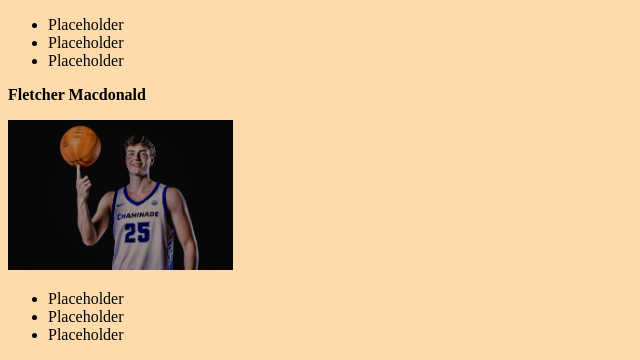
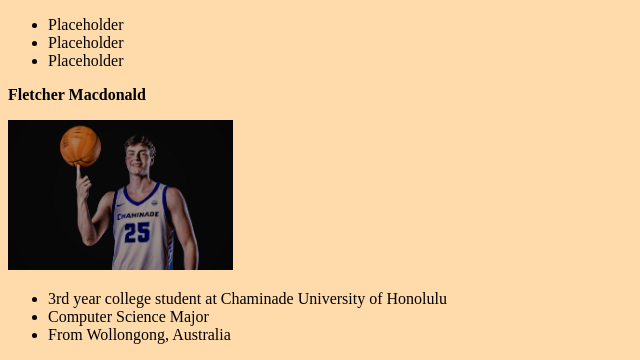
Before and after one commit to FletcherMacDonald/CS400-Final-Project, a Flask app: page /about-us-page in a window 1280 px wide. Shown: the part 542-902 px from the top of the page, without its empty margins (0-640 px from the left). Run offline with Flask 3, Linux system fonts and the light colour scheme.

Commit message:
added personal info

```diff
--- a/templates/about-us.html
+++ b/templates/about-us.html
@@ -25,9 +25,9 @@
     <p><strong>Fletcher Macdonald</strong></p>
     <img src="/static/img/fletch.pic.png" width="225" height="150">
     <ul>
-        <li>Placeholder</li>
-        <li>Placeholder</li>
-        <li>Placeholder</li>
+        <li>3rd year college student at Chaminade University of Honolulu</li>
+        <li>Computer Science Major</li>
+        <li>From Wollongong, Australia</li>
     </ul>
 </body>
 </html>
```
